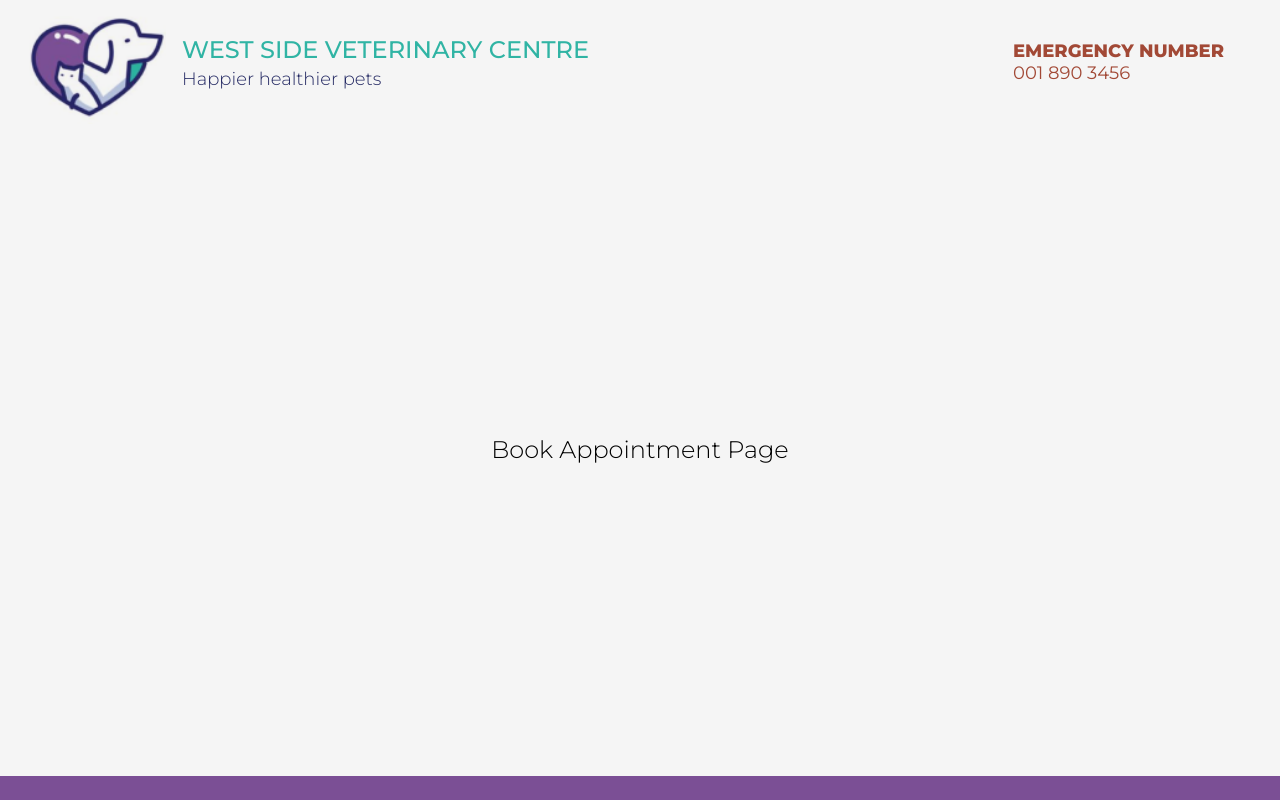
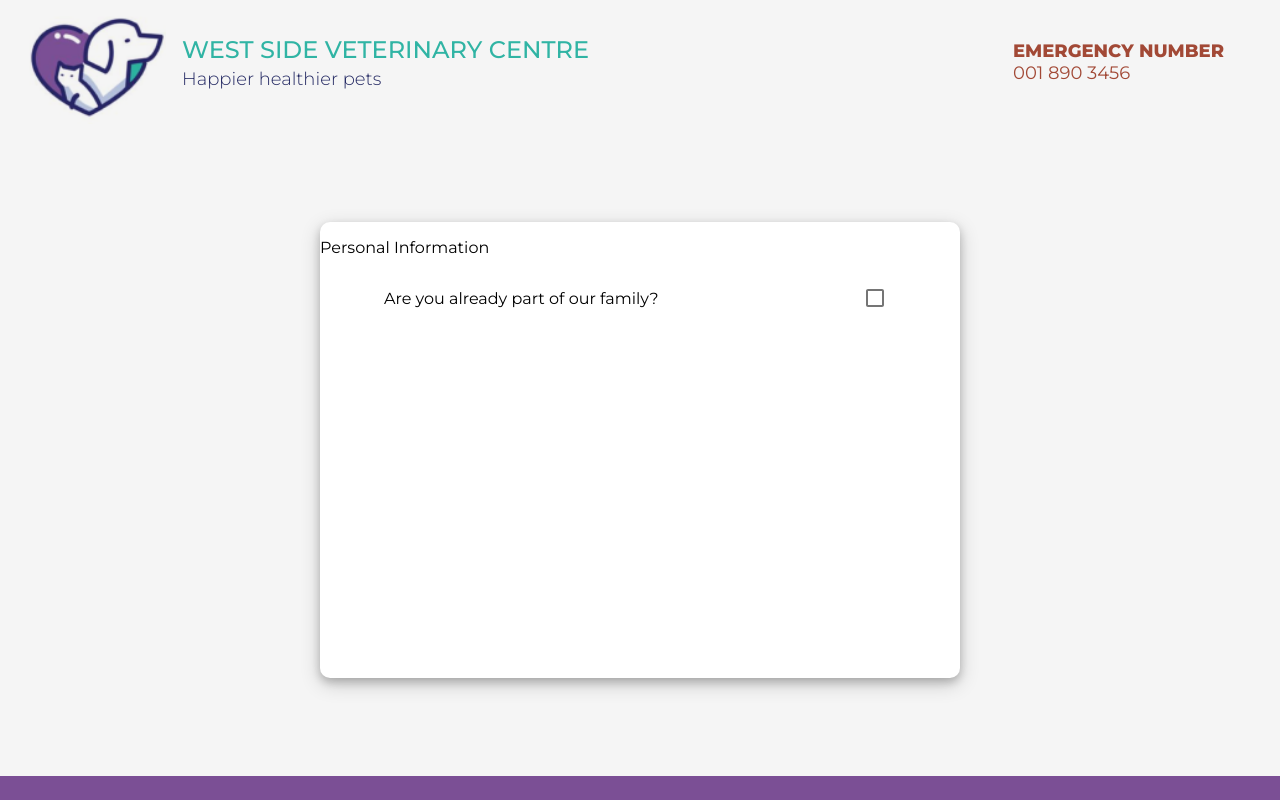
Before and after one commit to Tiashka/sa-web, a React (Create React App) app: page / in a window 1280 px wide. Both pictures are taken after a click on the button "BOOK APPOINTMENT". Built offline with nearby package versions, Linux system fonts and the light colour scheme.

Commit message:
updated the card with checkbox

```diff
--- a/src/views/BookAppointment/BookAppointment.js
+++ b/src/views/BookAppointment/BookAppointment.js
@@ -1,14 +1,33 @@
-import { Box, Typography } from "@material-ui/core";
+import { Box, Checkbox } from "@material-ui/core";
 import React, { Component } from "react";
 import "./BookAppointment.css";
+export default class BookAppointment extends Component {
 
-export default class BookAppointment extends Component {
 	render() {
+
+		const formContainer = {
+			width: "50%",
+			height: "70%",
+			backgroundColor: "white",
+			borderRadius: 10,
+			boxShadow: " 0 4px 8px 0 rgba(0, 0, 0, 0.2), 0 6px 20px 0 rgba(0, 0, 0, 0.19)",
+			marginLeft: "10%",
+			marginRight: "10%"
+		};
+
 		return (
 			<Box className="book-appointment" display="flex" flexDirection="column" flex="1" alignItems="center" justifyContent="center">
-				<Typography m={1} variant="h3" component="h3">
-					{"Book Appointment Page"}
-				</Typography>
+				<div style={formContainer}>
+					<p>Personal Information</p>
+					<div style={{ display: "flex", justifyContent: "space-between", marginRight: "10%", marginLeft: "10%" }}>
+						<p>Are you already part of our family?</p>
+						<Checkbox
+							value="checkedA"
+							color="primary"
+							inputProps={{ "aria-label": "Checkbox A" }}
+						/>
+					</div>
+				</div>
 			</Box>
 		);
 	}
```
Also changed, not shown: package.json (+5 -3 lines).
